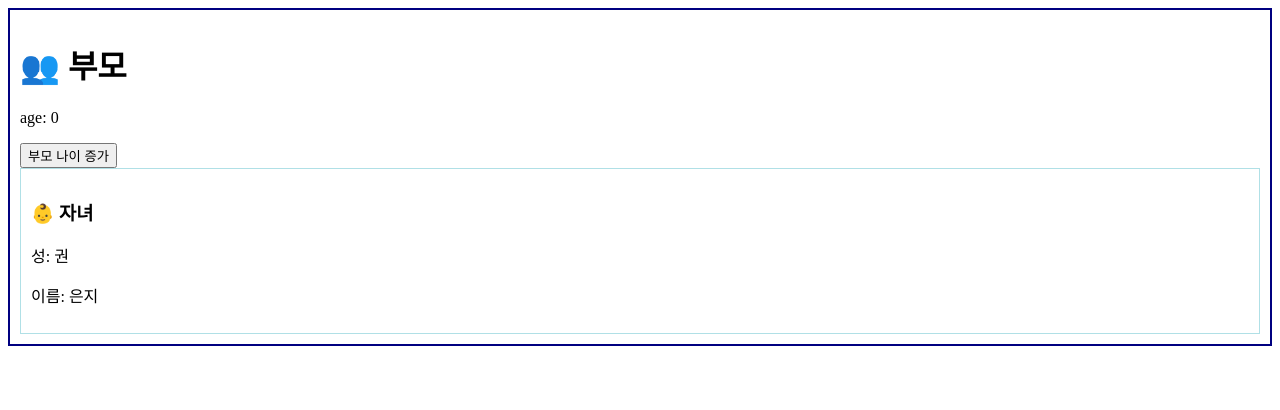
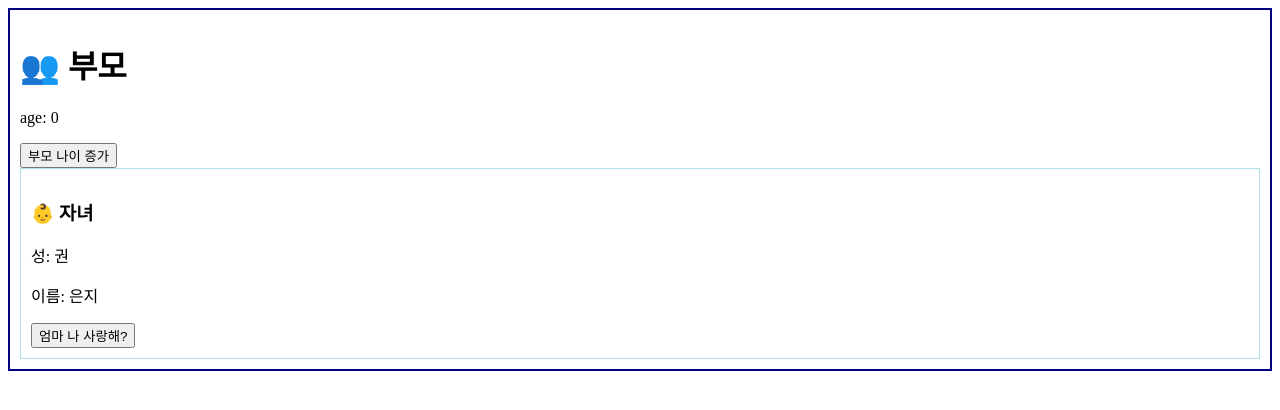
Before and after one commit to wwowww/projects, a React (Vite) app in the folder apps/hooks-app/: page / in a window 1280 px wide. Shown: the top 410 px of the page. Built offline with nearby package versions, Linux system fonts and the light colour scheme.

Commit message:
feat. 함수도 마찬가지로 useCallback을 활용

```diff
--- a/apps/hooks-app/src/components/Child.tsx
+++ b/apps/hooks-app/src/components/Child.tsx
@@ -4,10 +4,11 @@ type Props = {
   name: {
     lastName: string,
     firstName: string,
-  }
+  },
+  tellMe: () => void;
 }
 
-const Child = ({name}: Props) => {
+const Child = ({name, tellMe}: Props) => {
   console.log("자녀 컴포넌트도 렌더링이 되네요!")
 
   return (
@@ -15,6 +16,7 @@ const Child = ({name}: Props) => {
       <h3>👶 자녀</h3>
       <p>성: {name.lastName}</p>
       <p>이름: {name.firstName}</p>
+      <button onClick={tellMe}>엄마 나 사랑해?</button>
     </div>
   )
 }
--- a/apps/hooks-app/src/components/ReactMemo.tsx
+++ b/apps/hooks-app/src/components/ReactMemo.tsx
@@ -1,4 +1,4 @@
-import { useMemo, useState } from "react";
+import { useCallback, useMemo, useState } from "react";
 import Child from "./Child";
 
 // React.memo
@@ -31,12 +31,16 @@ const ReactMemo = () => {
     }
   }, []);
 
+  const tellMe = useCallback(() => { // 함수도 마찬가지로 useCallback를 사용한다.
+    console.log("응 사랑해🥰")
+  },[]);
+
   return (
     <div style={{border: '2px solid navy', padding: 10}}>
       <h1>👥 부모</h1>
       <p>age: {parentAge}</p>
       <button onClick={incrementParentAge}>부모 나이 증가</button>
-      <Child name={name}  />
+      <Child name={name} tellMe={tellMe} />
     </div>
   )
 }
```
